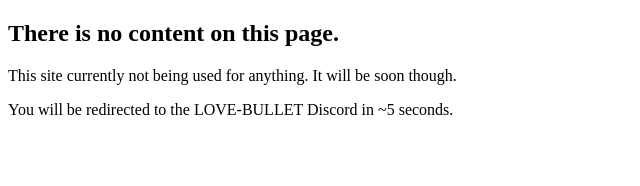
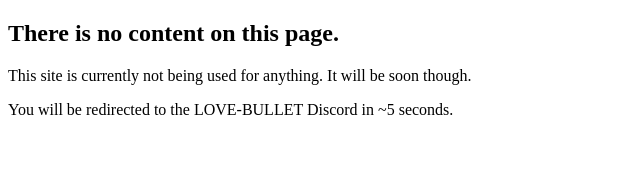
Before and after one commit to katiethings/lovebulletmoe, a plain HTML site: page index.html in a window 1280 px wide. Shown: the top 186 px of the page, 0-640 px from the left. Drawn offline with Linux system fonts and the light colour scheme.

Commit message:
Fix typo

```diff
--- a/index.html
+++ b/index.html
@@ -10,7 +10,7 @@
   <h2>
     There is no content on this page.
   </h2>
-  <p>This site currently not being used for anything. It will be soon though.</p>
+  <p>This site is currently not being used for anything. It will be soon though.</p>
   <p>You will be redirected to the LOVE-BULLET Discord in ~5 seconds.</p>
 
   <img src="fire.jpg" width="850px" height="auto">
```
